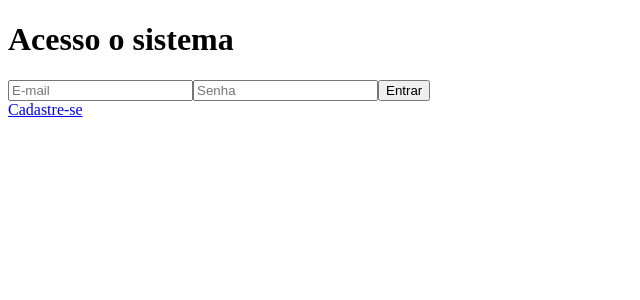
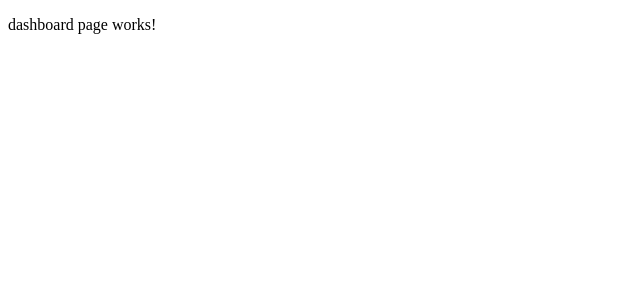
Before and after one commit to Kenzie-Academy-Brasil-Developers/angular-classes5, an Angular app in the folder angular-classes5/: page /dashboard in a window 1280 px wide. Before the commit this address led to /. Shown: the top 300 px of the page, without its empty margins (0-640 px from the left). Built offline with nearby package versions, Linux system fonts and the light colour scheme.

Commit message:
removing code

```diff
--- a/angular-classes5/src/app/pages/dashboard-page/dashboard-page.component.html
+++ b/angular-classes5/src/app/pages/dashboard-page/dashboard-page.component.html
@@ -1,7 +1 @@
-<main>
-    <div *ngIf="user">
-        <p>{{ user.name }} - {{ user.job }}</p>
-        <p>{{ user.email }}</p>
-        <button (click)="handleLogout()">Sair</button>
-    </div>
-</main>
+<p>dashboard page works!</p>
--- a/angular-classes5/src/app/pages/dashboard-page/dashboard-page.component.ts
+++ b/angular-classes5/src/app/pages/dashboard-page/dashboard-page.component.ts
@@ -1,25 +1,10 @@
 import { Component } from '@angular/core';
-import { UserService } from '../../services/user.service';
-import { CommonModule } from '@angular/common';
-import { Router } from '@angular/router';
 
 @Component({
   selector: 'app-dashboard-page',
   standalone: true,
-  imports: [CommonModule],
+  imports: [],
   templateUrl: './dashboard-page.component.html',
   styleUrl: './dashboard-page.component.scss'
 })
-export class DashboardPageComponent {
-  constructor(private userService: UserService, private router: Router) {
-    if(!this.user) this.router.navigateByUrl("/");
-  }
-
-  get user(){
-    return this.userService.getUser();
-  }
-
-  handleLogout(){
-    this.userService.logout();
-  }
-}
+export class DashboardPageComponent { }
--- a/angular-classes5/src/app/pages/home-page/home-page.component.html
+++ b/angular-classes5/src/app/pages/home-page/home-page.component.html
@@ -1,5 +1 @@
-<main>
-  <h1>Acesso o sistema</h1>
-  <app-login-form></app-login-form>
-  <a routerLink="/register">Cadastre-se</a>
-</main>
+<p>dashboard page works</p>
--- a/angular-classes5/src/app/pages/home-page/home-page.component.ts
+++ b/angular-classes5/src/app/pages/home-page/home-page.component.ts
@@ -1,11 +1,9 @@
 import { Component } from '@angular/core';
-import { LoginFormComponent } from '../../components/forms/login-form/login-form.component';
-import { RouterLink } from '@angular/router';
 
 @Component({
   selector: 'app-home-page',
   standalone: true,
-  imports: [LoginFormComponent, RouterLink],
+  imports: [],
   templateUrl: './home-page.component.html',
   styleUrl: './home-page.component.scss'
 })
```
